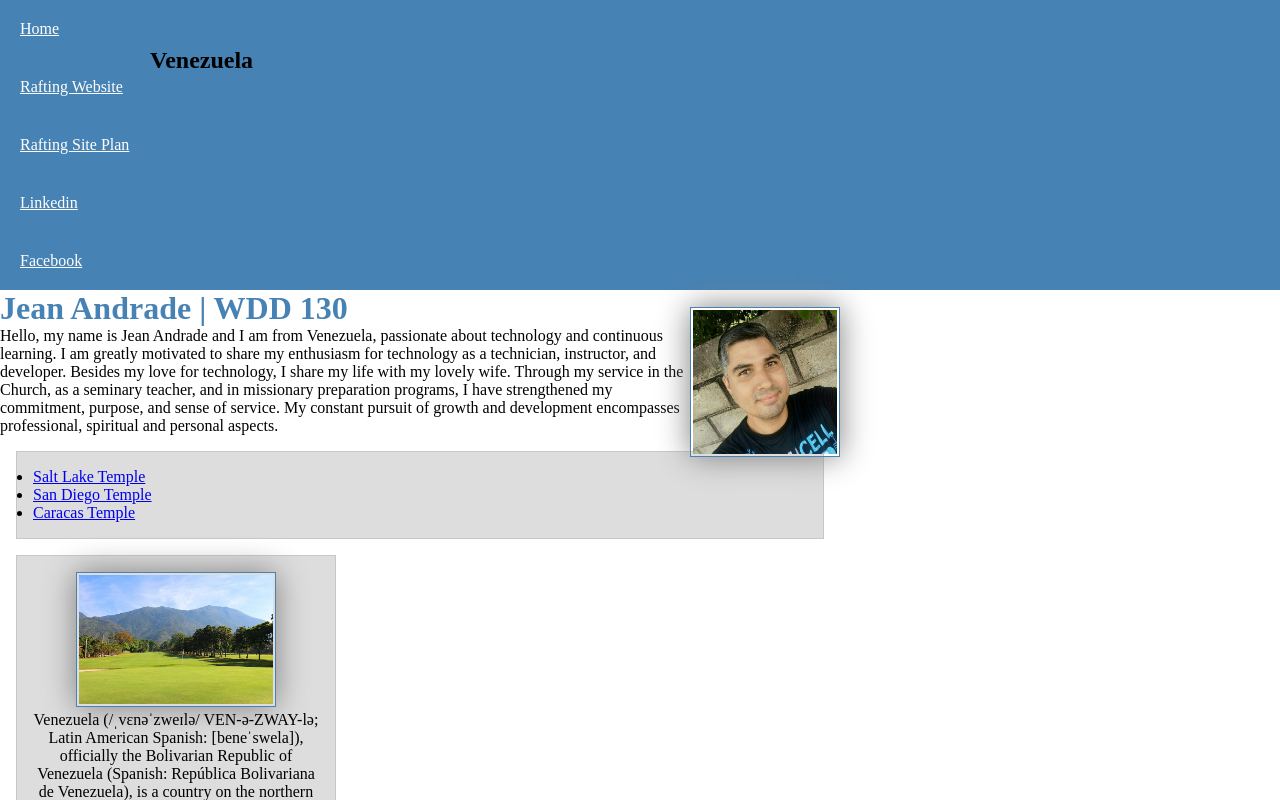
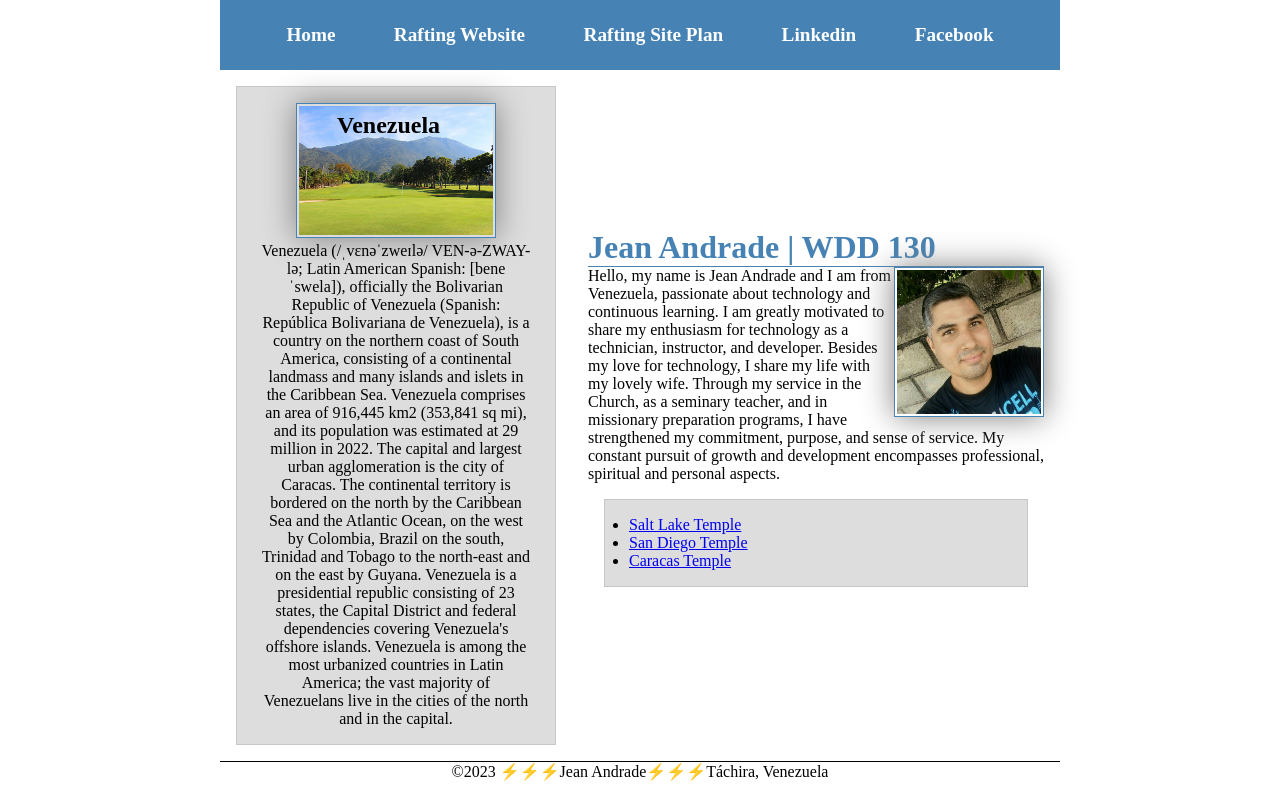
Before and after one commit to chronojean/wdd130, a plain HTML site: page index.html in a window 1280 px wide. Shown: the top 800 px of the page. Drawn offline with Linux system fonts and the light colour scheme.

Commit message:
W04 index finished

```diff
--- a/index.html
+++ b/index.html
@@ -18,6 +18,7 @@
             <a href="https://facebook.com" target="_blank" >Facebook</a>
         </nav>
     </header>
+    <div class="grid">
         <main>
             <h1>Jean Andrade | WDD 130</h1>
             <img src="images/profile.jpg" alt="Hello, my name is Jean Andrade" width="200">
@@ -33,6 +34,7 @@
             <img src="images/avila-mountain-venezuela-wallpaper-preview.jpg" alt="Venezuela">
             <p>Venezuela (/ˌvɛnəˈzweɪlə/ VEN-ə-ZWAY-lə; Latin American Spanish: [beneˈswela]), officially the Bolivarian Republic of Venezuela (Spanish: República Bolivariana de Venezuela), is a country on the northern coast of South America, consisting of a continental landmass and many islands and islets in the Caribbean Sea. Venezuela comprises an area of 916,445 km2 (353,841 sq mi), and its population was estimated at 29 million in 2022. The capital and largest urban agglomeration is the city of Caracas. The continental territory is bordered on the north by the Caribbean Sea and the Atlantic Ocean, on the west by Colombia, Brazil on the south, Trinidad and Tobago to the north-east and on the east by Guyana. Venezuela is a presidential republic consisting of 23 states, the Capital District and federal dependencies covering Venezuela's offshore islands. Venezuela is among the most urbanized countries in Latin America; the vast majority of Venezuelans live in the cities of the north and in the capital.</p>
         </aside>
+    </div>
     <footer>
         <p>©2023 ⚡⚡⚡Jean Andrade⚡⚡⚡Táchira, Venezuela</p>
     </footer>
--- a/styles/styles.css
+++ b/styles/styles.css
@@ -3,16 +3,9 @@
     padding: 0;
     box-sizing: border-box;
 }
-nav{
-    background-color: steelblue;
-}
-nav a{
-    color: white;
-    display: block;
-    padding: 20px;
-}
 h1{
     color: steelblue;
+    border-bottom: 1px solid steelblue;
 }
 img{
     width: 150px;
@@ -24,29 +17,16 @@ img{
 p{
     padding: 0;
 }
-main{
-    max-width: 840px;
-}
 main img{
     width: 150px;
     height: auto;
     float: right;
     position: relative;
-    top: -20px;
-}
-aside{
-    width: 20rem;
-    margin: 1rem;
-    border: 1px solid rgba(0, 0, 0, 0.2);
-    padding: 1rem;
-    background-color: #eee;
-    color: #333;
-    text-align: center;
 }
 aside h2{
     position: absolute;
-    top: 47px;
-    left: 150px;
+    top: 25px;
+    left: 100px;
 }
 aside img{
     width: 200px;
@@ -61,7 +41,47 @@ footer{
 .box{
     margin: 1rem;
     border: 1px solid rgba(0, 0, 0, .1);
-    padding: 1rem;
+    padding: 1rem 1.5rem;
     background-color: #ddd;
     color: #000;
 }
+
+header, footer, .grid{
+    max-width: 840px;
+    margin: 0 auto;
+}
+nav{
+    background-color: steelblue;
+    padding: 1rem;
+    display: flex;
+    justify-content: space-evenly;
+    align-items: center;
+}
+nav a{
+    display: block;
+    padding: 0.5rem;
+    text-decoration: none;
+    font-size: 1.2rem;
+    font-weight: 700;
+    color: #fff;
+}
+.grid{
+    display: grid;
+    align-items: center;
+}
+main{
+    grid-column: 2/3;
+    margin: 1rem;
+}
+aside{
+    width: 20rem;
+    position: relative;
+    margin: 1rem;
+    border: 1px solid rgba(0, 0, 0, 0.2);
+    padding: 1rem;
+    background-color: #eee;
+    color: #333;
+    text-align: center;
+    grid-column: 1/2;
+    grid-row: 1/2;
+}
```
Lines whose indentation alone changed are shown as unchanged.
